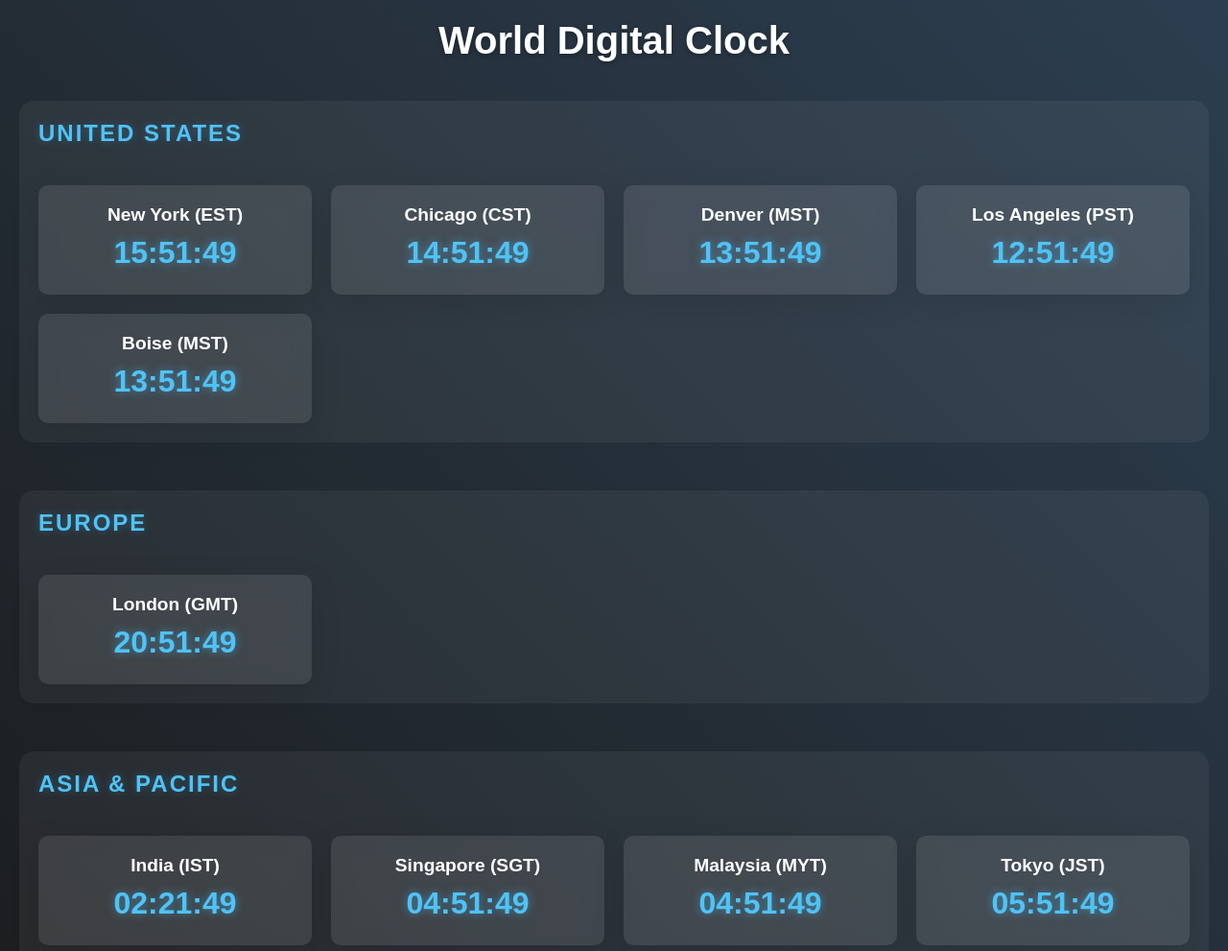
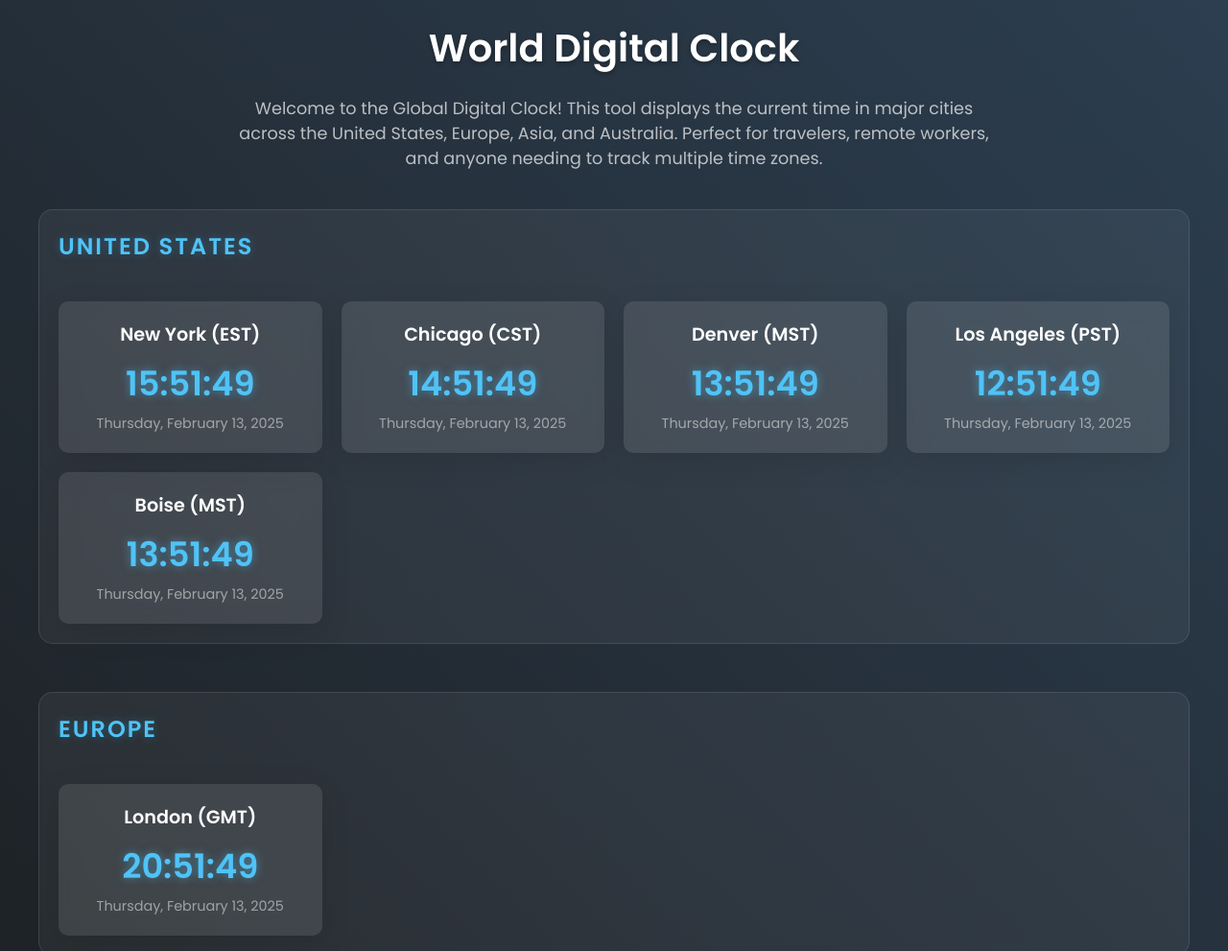
Before and after one commit to jayaraju-gorle/digital-world-clock, a plain HTML site: page index.html in a window 1280 px wide. Shown: the top 991 px of the page at 96% size. Drawn offline with Linux system fonts and the light colour scheme.

Commit message:
Key Changes UI/UX:
Added a modern font (Poppins).

Improved hover effects and grid layout.

Added an introductory paragraph for better context.

Enhanced typography and spacing.

SEO:

Added meta tags, descriptions, and Open Graph tags.

Included a canonical URL.

Improved accessibility and readability.

```diff
--- a/index.html
+++ b/index.html
@@ -3,8 +3,16 @@
 <head>
     <meta charset="UTF-8">
     <meta name="viewport" content="width=device-width, initial-scale=1.0">
-    <title>Global Digital Clock</title>
+    <title>Global Digital Clock - Real-Time World Time Zones</title>
+    <meta name="description" content="A real-time global digital clock displaying current times across multiple time zones, including the US, Europe, Asia, and Australia.">
+    <meta name="keywords" content="world clock, digital clock, time zones, global time, real-time clock">
+    <meta property="og:title" content="Global Digital Clock">
+    <meta property="og:description" content="A real-time global digital clock displaying current times across multiple time zones.">
+    <meta property="og:image" content="https://jayaraju-gorle.github.io/digital-world-clock/screenshot.png">
+    <meta property="og:url" content="https://jayaraju-gorle.github.io/digital-world-clock/">
+    <link rel="canonical" href="https://jayaraju-gorle.github.io/digital-world-clock/">
     <link rel="stylesheet" href="styles.css">
+    <link href="https://fonts.googleapis.com/css2?family=Poppins:wght@400;600&display=swap" rel="stylesheet">
 
     <!-- Google tag (gtag.js) -->
     <script async src="https://www.googletagmanager.com/gtag/js?id=G-SKSCJ299VH"></script>
@@ -12,13 +20,13 @@
       window.dataLayer = window.dataLayer || [];
       function gtag(){dataLayer.push(arguments);}
       gtag('js', new Date());
-
       gtag('config', 'G-SKSCJ299VH');
     </script>
 </head>
 <body>
     <div class="container">
         <h1>World Digital Clock</h1>
+        <p class="intro">Welcome to the Global Digital Clock! This tool displays the current time in major cities across the United States, Europe, Asia, and Australia. Perfect for travelers, remote workers, and anyone needing to track multiple time zones.</p>
         <div class="clock-container">
             <!-- US Time Zones -->
             <div class="timezone-group us-zones">
@@ -26,22 +34,27 @@
                 <div class="clock">
                     <h2>New York (EST)</h2>
                     <div class="time" id="new-york"></div>
+                    <div class="date"></div>
                 </div>
                 <div class="clock">
                     <h2>Chicago (CST)</h2>
                     <div class="time" id="chicago"></div>
+                    <div class="date"></div>
                 </div>
                 <div class="clock">
                     <h2>Denver (MST)</h2>
                     <div class="time" id="denver"></div>
+                    <div class="date"></div>
                 </div>
                 <div class="clock">
                     <h2>Los Angeles (PST)</h2>
                     <div class="time" id="los-angeles"></div>
+                    <div class="date"></div>
                 </div>
                 <div class="clock">
                     <h2>Boise (MST)</h2>
                     <div class="time" id="boise"></div>
+                    <div class="date"></div>
                 </div>
             </div>
 
@@ -51,6 +64,7 @@
                 <div class="clock">
                     <h2>London (GMT)</h2>
                     <div class="time" id="london"></div>
+                    <div class="date"></div>
                 </div>
             </div>
 
@@ -60,18 +74,22 @@
                 <div class="clock">
                     <h2>India (IST)</h2>
                     <div class="time" id="india"></div>
+                    <div class="date"></div>
                 </div>
                 <div class="clock">
                     <h2>Singapore (SGT)</h2>
                     <div class="time" id="singapore"></div>
+                    <div class="date"></div>
                 </div>
                 <div class="clock">
                     <h2>Malaysia (MYT)</h2>
                     <div class="time" id="malaysia"></div>
+                    <div class="date"></div>
                 </div>
                 <div class="clock">
                     <h2>Tokyo (JST)</h2>
                     <div class="time" id="tokyo"></div>
+                    <div class="date"></div>
                 </div>
             </div>
 
@@ -81,6 +99,7 @@
                 <div class="clock">
                     <h2>Sydney (AEST)</h2>
                     <div class="time" id="sydney"></div>
+                    <div class="date"></div>
                 </div>
             </div>
         </div>
--- a/script.js
+++ b/script.js
@@ -33,11 +33,25 @@ function updateClocks() {
             hour12: false
         };
 
+        const dateOptions = {
+            timeZone: timeZone,
+            weekday: 'long',
+            year: 'numeric',
+            month: 'long',
+            day: 'numeric'
+        };
+
         try {
             const timeString = now.toLocaleTimeString('en-US', options);
-            const element = document.getElementById(cityId);
-            if (element) {
-                element.textContent = timeString;
+            const dateString = now.toLocaleDateString('en-US', dateOptions);
+            const timeElement = document.getElementById(cityId);
+            const dateElement = timeElement?.parentElement?.querySelector('.date');
+
+            if (timeElement) {
+                timeElement.textContent = timeString;
+            }
+            if (dateElement) {
+                dateElement.textContent = dateString;
             }
         } catch (error) {
             console.error(`Error updating clock for ${cityId}: ${error.message}`);
@@ -48,18 +62,3 @@ function updateClocks() {
 // Update clocks immediately and then every second
 updateClocks();
 setInterval(updateClocks, 1000);
-
-// Add date display to each clock
-function addDateDisplay() {
-    const clockElements = document.querySelectorAll('.clock');
-    clockElements.forEach(clock => {
-        const dateDiv = document.createElement('div');
-        dateDiv.className = 'date';
-        dateDiv.style.color = '#ffffff80';
-        dateDiv.style.fontSize = '0.9rem';
-        dateDiv.style.marginTop = '5px';
-        clock.appendChild(dateDiv);
-    });
-}
-
-addDateDisplay();
--- a/styles.css
+++ b/styles.css
@@ -2,7 +2,7 @@
     margin: 0;
     padding: 0;
     box-sizing: border-box;
-    font-family: Arial, sans-serif;
+    font-family: 'Poppins', Arial, sans-serif;
 }
 
 body {
@@ -17,14 +17,24 @@ body {
 .container {
     text-align: center;
     width: 100%;
-    max-width: 1600px;
+    max-width: 1200px;
+    margin: 0 auto;
 }
 
 h1 {
     color: #fff;
-    margin-bottom: 40px;
+    margin-bottom: 20px;
     font-size: 2.5rem;
     text-shadow: 0 2px 5px rgba(0, 0, 0, 0.3);
+}
+
+.intro {
+    color: #ffffffb0;
+    font-size: 1.1rem;
+    margin-bottom: 40px;
+    max-width: 800px;
+    margin-left: auto;
+    margin-right: auto;
 }
 
 .clock-container {
@@ -37,6 +47,7 @@ h1 {
     border-radius: 15px;
     padding: 20px;
     margin-bottom: 20px;
+    border: 1px solid rgba(255, 255, 255, 0.1);
 }
 
 .region-title {
@@ -54,13 +65,14 @@ h1 {
     border-radius: 10px;
     backdrop-filter: blur(10px);
     box-shadow: 0 8px 32px rgba(0, 0, 0, 0.1);
-    transition: transform 0.3s ease;
+    transition: transform 0.3s ease, box-shadow 0.3s ease;
     margin-bottom: 15px;
 }
 
 .clock:hover {
     transform: translateY(-5px);
     background: rgba(255, 255, 255, 0.15);
+    box-shadow: 0 12px 40px rgba(0, 0, 0, 0.2);
 }
 
 h2 {
@@ -71,9 +83,15 @@ h2 {
 
 .time {
     color: #4fc3f7;
-    font-size: 2rem;
+    font-size: 2.2rem;
     font-weight: bold;
     text-shadow: 0 0 10px rgba(79, 195, 247, 0.5);
+}
+
+.date {
+    color: #ffffff80;
+    font-size: 0.9rem;
+    margin-top: 5px;
 }
 
 /* Grid layouts for different screen sizes */
@@ -99,8 +117,12 @@ h2 {
         font-size: 2rem;
     }
 
+    .intro {
+        font-size: 1rem;
+    }
+
     .time {
-        font-size: 1.5rem;
+        font-size: 1.8rem;
     }
 
     .region-title {
```
